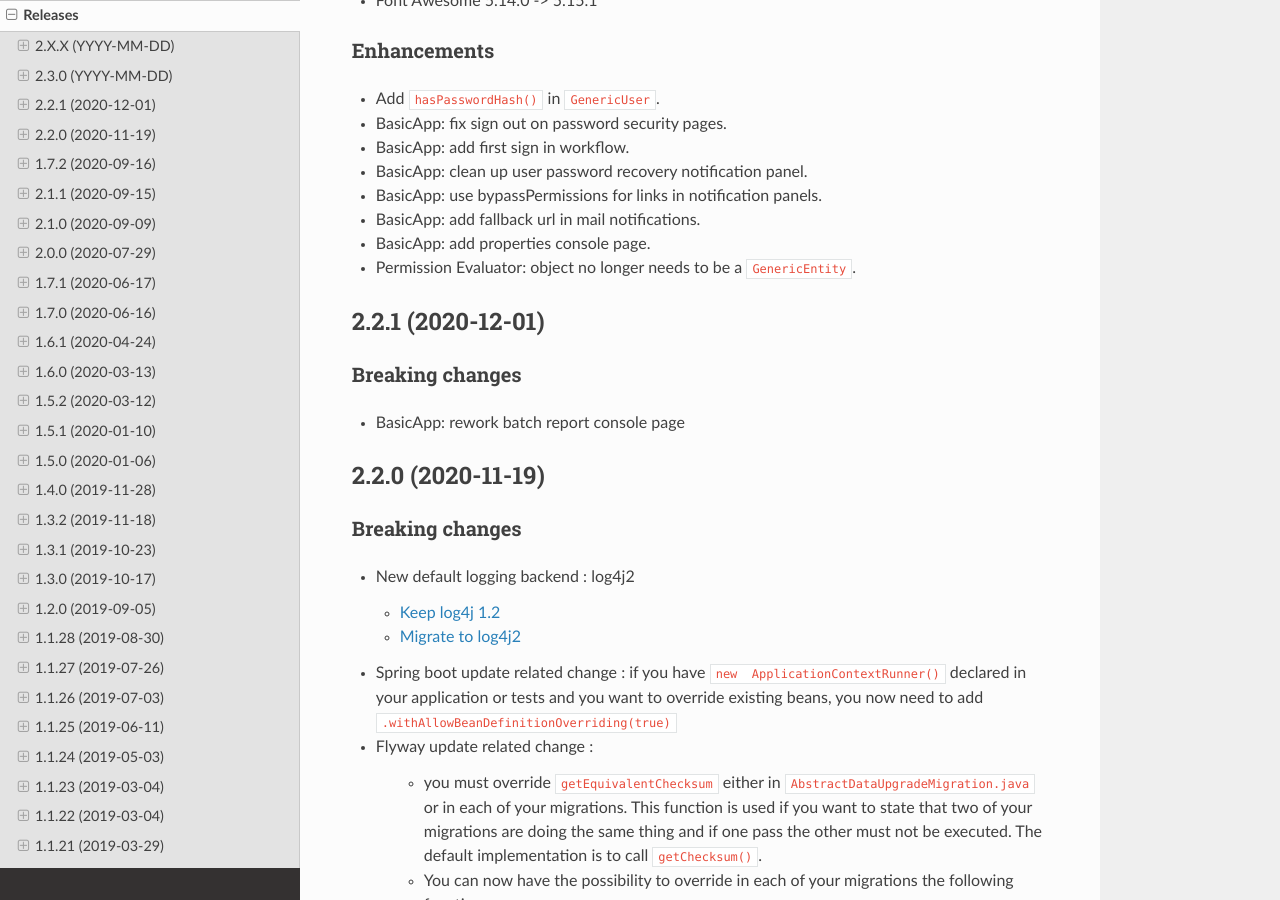
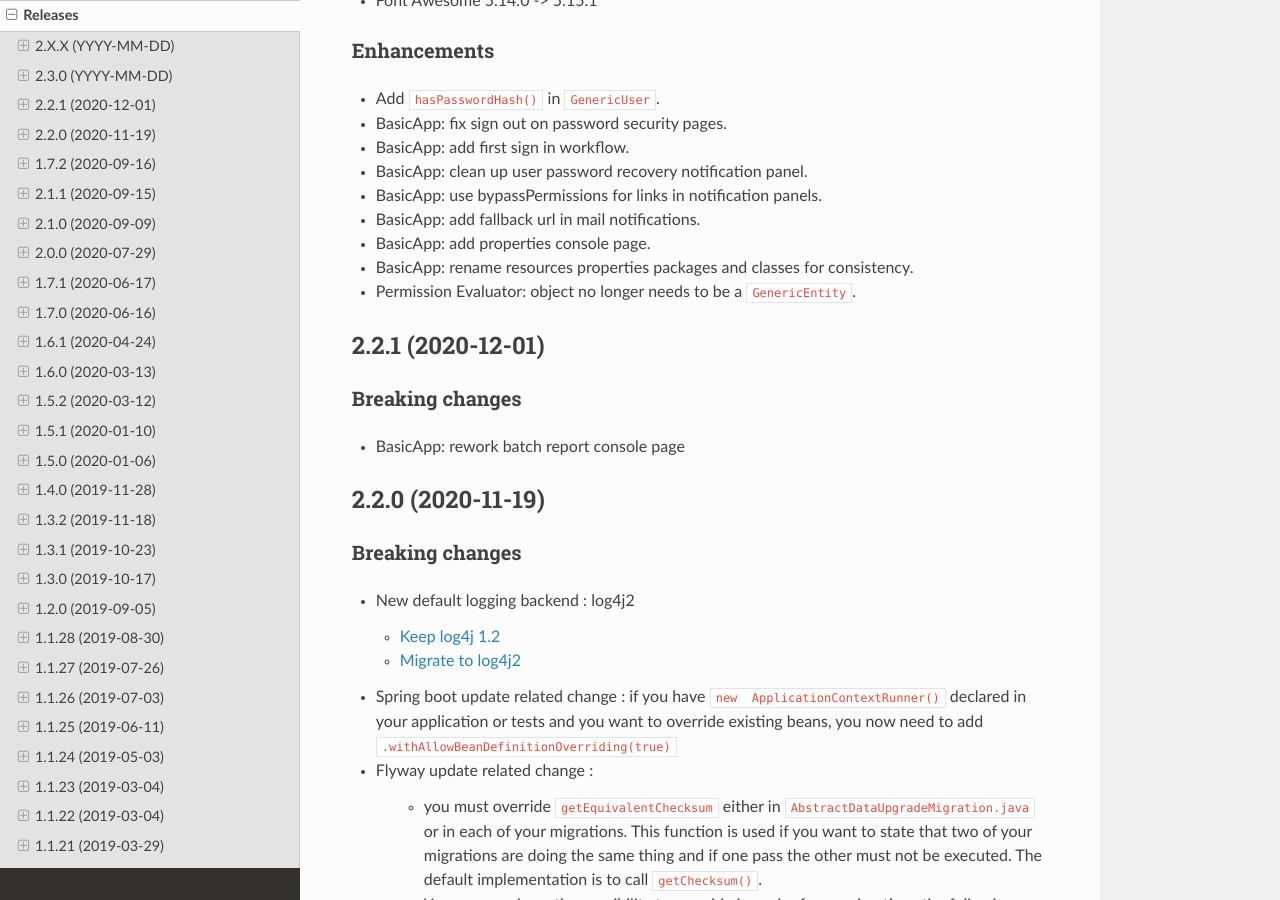
Before and after one commit to igloo-project/igloo-doc, a Sphinx documentation site: the page built from source/release-notes/releases.rst, in a window 1280 px wide and 900 px high, scrolled down 677 px. Built offline with Sphinx 7.4.7 and the Read the Docs theme 2.0.0, drawn with Linux system fonts in a browser that asks for light colours.

Commit message:
2.3.0: release notes

```diff
--- a/source/release-notes/releases.rst
+++ b/source/release-notes/releases.rst
@@ -45,6 +45,7 @@ Enhancements
 * BasicApp: use bypassPermissions for links in notification panels.
 * BasicApp: add fallback url in mail notifications.
 * BasicApp: add properties console page.
+* BasicApp: rename resources properties packages and classes for consistency.
 * Permission Evaluator: object no longer needs to be a ``GenericEntity``.
 
 .. _v2.2.1:
```
